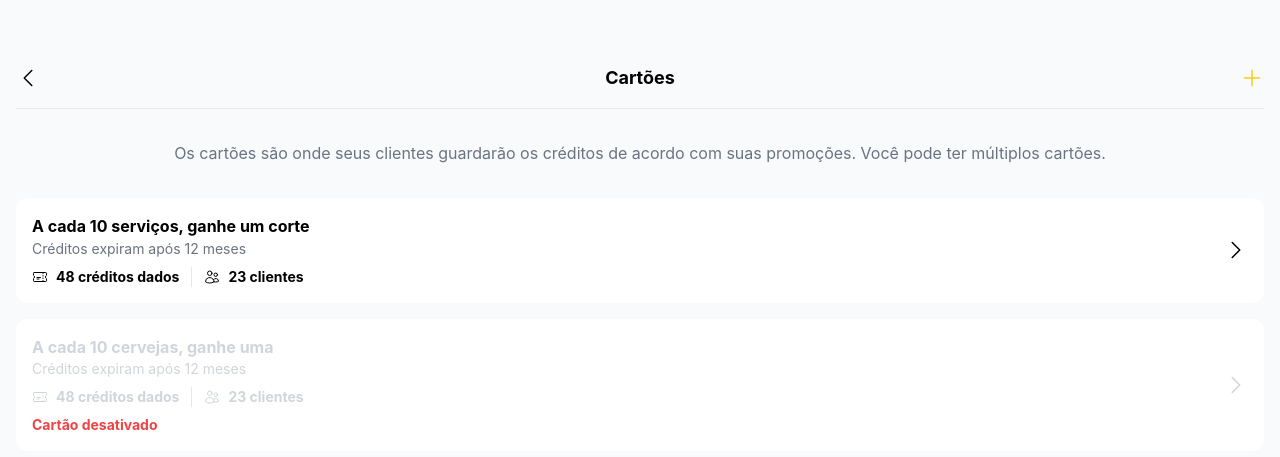
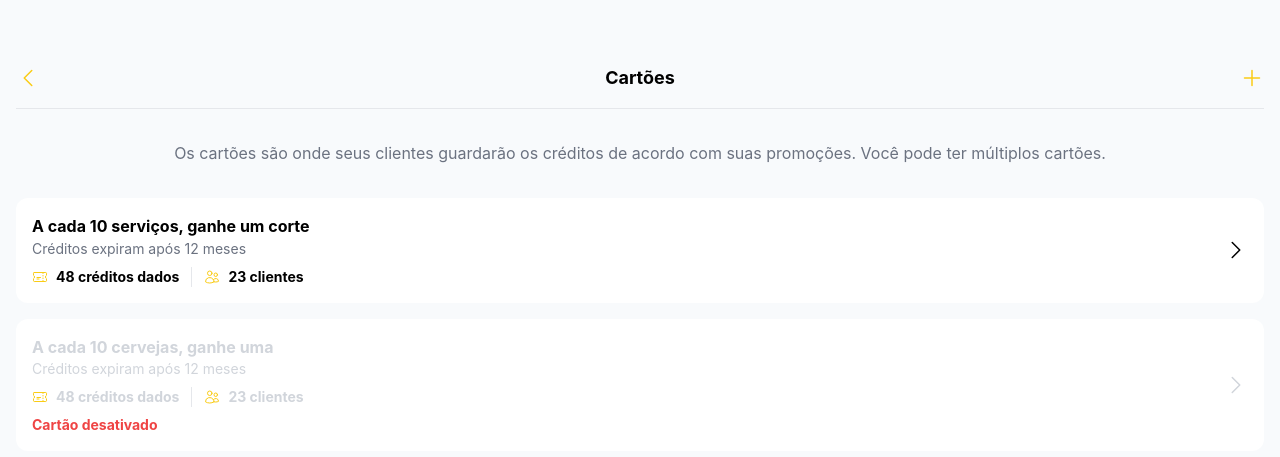
Before and after one commit to maykel-esser/caramelo, a Next.js app: page /poc/client/cards in a window 1280 px wide. Shown: the top 457 px of the page. Built offline with nearby package versions, Linux system fonts and the light colour scheme.

Commit message:
style: refactor for caramelo brand colors

```diff
--- a/components/pages/poc/cards/cardList.js
+++ b/components/pages/poc/cards/cardList.js
@@ -48,7 +48,7 @@ export default function CardList(props) {
                         >
                             {props.creditsGiven && (
                                 <div className="flex gap-2">
-                                    <TicketIcon className="w-4" />
+                                    <TicketIcon className="w-4 text-yellow-400" />
                                     <p className="text-sm font-bold">
                                         {props.creditsGiven} créditos dados
                                     </p>
@@ -56,7 +56,7 @@ export default function CardList(props) {
                             )}
                             {props.clientsUsing && (
                                 <div className="flex gap-2 pl-3">
-                                    <UsersIcon className="w-4" />
+                                    <UsersIcon className="w-4 text-yellow-400" />
                                     <p className="text-sm font-bold">
                                         {props.clientsUsing} clientes
                                     </p>
--- a/components/pages/poc/cards/dashboardGraphCard.js
+++ b/components/pages/poc/cards/dashboardGraphCard.js
@@ -7,7 +7,7 @@ export default function DashboardGraphCard(props) {
         <section className="mb-8 bg-white p-4 rounded-xl">
             <div className="flex items-center gap-3 mb-6">
                 {props.icon && (
-                    <props.icon className="rounded-full border w-10 p-2 bg-black text-white" />
+                    <props.icon className="rounded-full w-10 p-2 bg-yellow-400 text-white" />
                 )}
                 <div>
                     <h2 className="font-bold">{title}</h2>
--- a/components/pages/poc/credits/creditUserCard.js
+++ b/components/pages/poc/credits/creditUserCard.js
@@ -42,7 +42,7 @@ export default function CreditUserCard(props) {
                     {displayedCredits.map((credit, index) => (
                         <Popover position="top" key={index}>
                             <Popover.Target>
-                                <div className="border border-black bg-black rounded-md h-10"></div>
+                                <div className="border border-yellow-400 bg-yellow-400 rounded-md h-10"></div>
                             </Popover.Target>
                             <Popover.Dropdown>
                                 <div className="flex items-center gap-2">
--- a/components/pages/poc/header/actionHeader.js
+++ b/components/pages/poc/header/actionHeader.js
@@ -44,7 +44,7 @@ export default function ActionHeader(props) {
         <header className="flex items-center mb-8 pt-16 justify-between border-b border-gray-200 pb-4">
             {props.backToPreviousPage ? (
                 <button onClick={() => router.back()}>
-                    <ChevronLeftIcon className="w-6" />
+                    <ChevronLeftIcon className="w-6 text-yellow-400" />
                 </button>
             ) : (
                 <div className="w-6" />
--- a/components/pages/poc/list/item.js
+++ b/components/pages/poc/list/item.js
@@ -10,7 +10,7 @@ export default function ListItem(props) {
                 {props.icon && <props.icon className="w-6 text-yellow-400" />}
                 <span>{props.title}</span>
             </div>
-            {props.seeDetailsIcon && <ChevronRightIcon className="w-6" />}
+            {props.seeDetailsIcon && <ChevronRightIcon className="w-6 text-yellow-400" />}
         </div>
     );
 
--- a/components/pages/poc/list/notification-item.js
+++ b/components/pages/poc/list/notification-item.js
@@ -9,7 +9,7 @@ export default function NotificationItem(props) {
                     {!props.read && (
                         <span className="bg-red-500 text-center text-white w-2 h-2 ml-2 mb-2 rounded-full block"></span>
                     )}
-                    {props.icon && <props.icon className="w-6" />}
+                    {props.icon && <props.icon className="w-6 text-yellow-400" />}
                 </div>
                 <div>
                     <h3 className="font-bold">{props.title}</h3>
--- a/pages/_app.js
+++ b/pages/_app.js
@@ -125,6 +125,12 @@ export default function MyApp({ Component, pageProps, router }) {
                     size: "lg",
                 },
             },
+            Checkbox: {
+                defaultProps: {
+                    color: "caramelo.2",
+                    size: "md",
+                },
+            },
         },
     });
 
--- a/pages/poc/index.js
+++ b/pages/poc/index.js
@@ -40,7 +40,7 @@ export default function Page() {
                     <div className="mb-4">
                         <Switch
                             size="md"
-                            color="dark.4"
+                            color="caramelo.2"
                             onLabel={switchUser}
                             offLabel={switchCompany}
                             label="Demonstração cliente/consumidor"
@@ -76,8 +76,7 @@ export default function Page() {
                                 <Checkbox
                                     defaultChecked
                                     label="Lembrar-me"
-                                    size="md"
-                                    color="black"
+
                                 />
                             </div>
                         </div>
```
